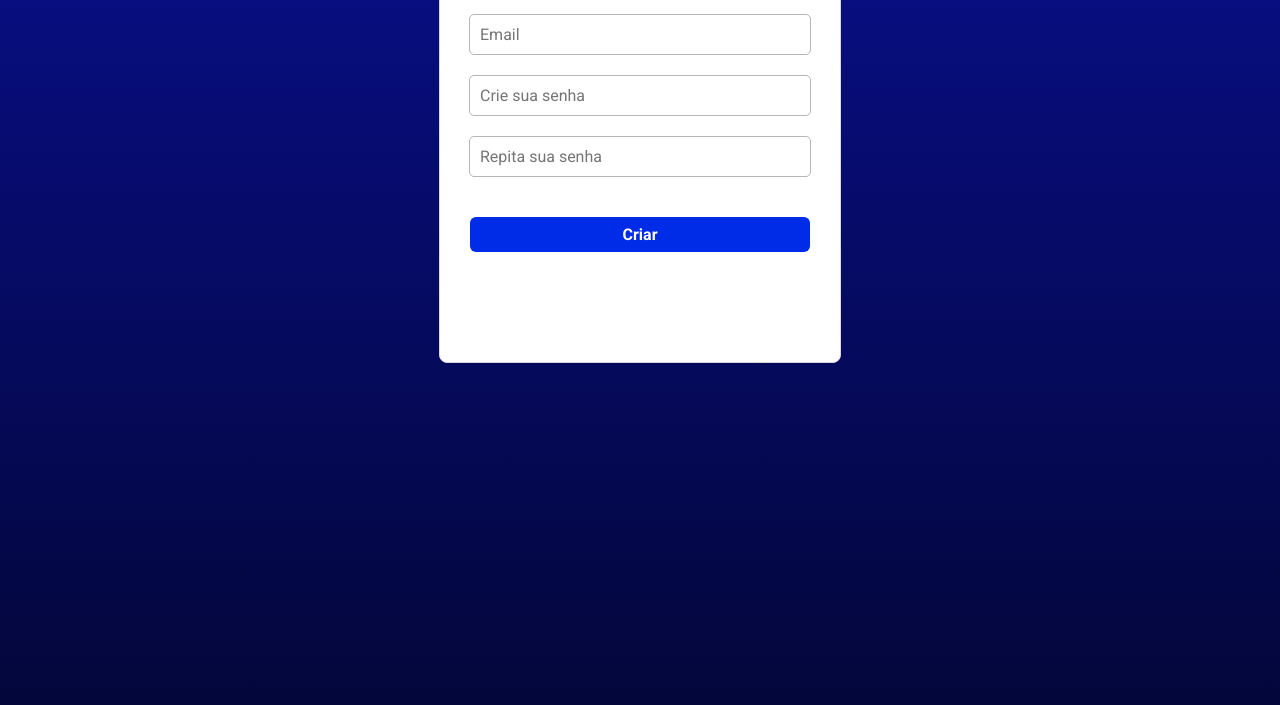
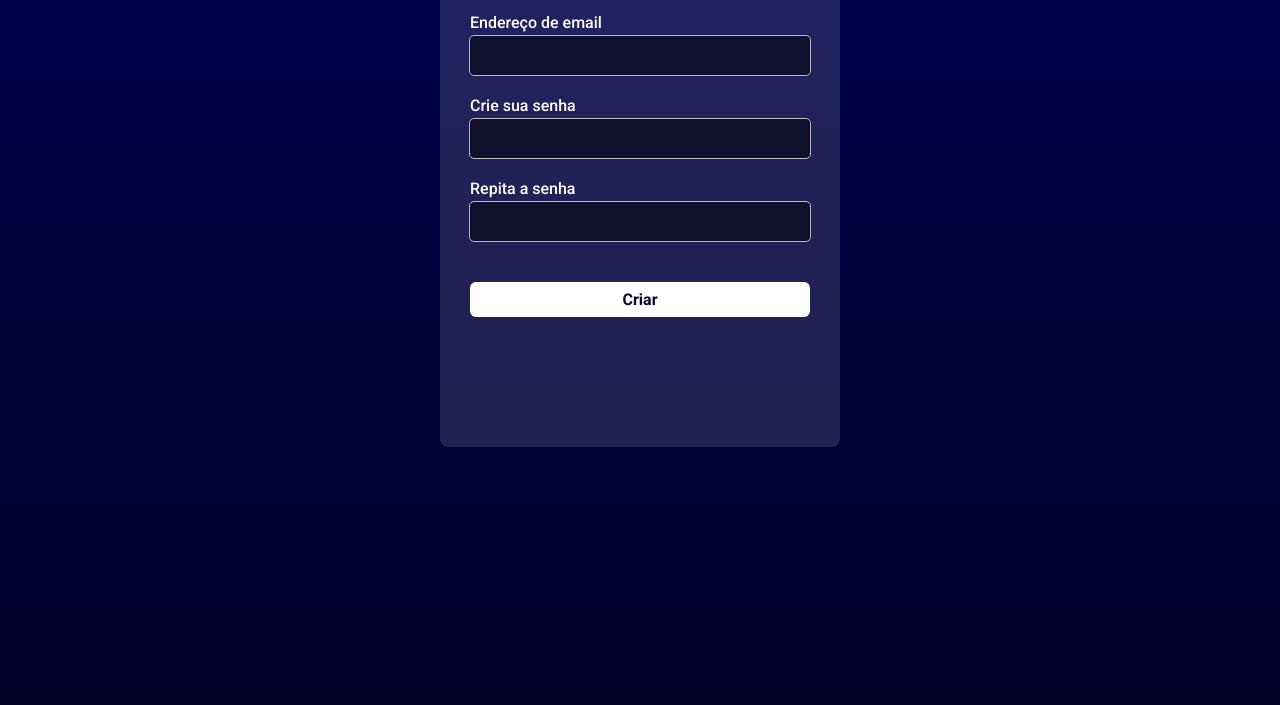
Before and after one commit to viniciusprass/aether-streaming, a plain HTML site: page html/createacc.html in a window 1280 px wide. Shown: the part 255-960 px from the top of the page. Drawn offline with Linux system fonts and the light colour scheme.

Commit message:
Atualização de estilo das páginas já criadas

```diff
--- a/CSS/createacc.css
+++ b/CSS/createacc.css
@@ -10,12 +10,12 @@
     --color3: #002BE7;
     --color4: #99ACFF;
     --color5: #ECEDFE;
-
 }
 * {
     margin: 0;
     padding: 0;
     font-family: "roboto", sans-serif;
+    transition: .3s;
 }
 header {
     height: 10vh;
@@ -36,7 +36,7 @@ header {
     font-family: "kemio";
 }
 body {
-    background-image: linear-gradient(0deg, var(--color1), var(--color2));
+    background-image: linear-gradient(0deg, rgb(0, 0, 39), rgb(0, 0, 85));
 }
 main {
     height: 100vh;
@@ -47,44 +47,43 @@ main {
     display: flex;
     flex-direction: column;
     max-width: 400px;
-    padding: 40px 0 70px 0;
-    background: #fff;
-    border: 1px solid #d8d8d8;
+    padding: 40px 0 130px 0;
+    background: rgba(255, 255, 255, 0.13);
     border-radius: 8px;
     margin: 20vh auto;
 }
 
 .input{
-    margin-bottom: 10px;
     width: 80%;
     display: block;
-    margin: auto;
-    margin-bottom: 20px;
+    margin: 3px auto 20px auto;
     padding: 10px;
     font-size: 1em;
-    background-color: white;
+    background-color: rgba(0, 0, 0, 0.5);
     border: rgb(182, 182, 182) solid 1px;
     border-radius: 5px;
-    caret-color: rgb(48, 48, 48);
-    color: rgb(66, 66, 66);
-}
-
-.input:focus{
-    outline: rgb(187, 187, 187) solid 1px
+    caret-color: rgb(228, 228, 228);
+    color: rgb(230, 230, 230);
 }
 
 #loginLabel {
     margin: 0 0 30px 30px;
     font-size: 2em;
     font-weight: bold;
+    color: #fff;
+}
+.inputLabel {
+    color: white;
+    margin-left: 30px;
+    font-weight: 500;
 }
 
 .button {
     width: 85%;
     display: block;
-    margin: 20px auto 40px auto;
-    background-color: var(--color3);
-    color: #fff;
+    margin: 20px auto 0 auto;
+    background-color: #fff;
+    color: var(--color1);
     padding: 8px;
     border-radius: 6px;
     border: none;
@@ -92,12 +91,8 @@ main {
     font-weight: bold;
 }
 .button:hover {
-    background-color: var(--color2);
+    background-color: #e6e6e6;
     cursor: pointer;
-}
-.button:active{
-    background-image: radial-gradient( var(--color2), var(--color3));
-    transition: 1s;
 }
 #submitButton{
     margin-top: 40px;
--- a/CSS/login.css
+++ b/CSS/login.css
@@ -5,6 +5,7 @@
 }
 *{
     font-family: "roboto", sans-serif;
+    transition: .3s;
 }
 :root {
     --color1: #03063A;
@@ -55,7 +56,7 @@ body{
 body::after{
     content: '';
     position: absolute;
-    top: -15vh;
+    top: -25vh;
     left: 0;
     width: 100%;
     height: 115vh;
@@ -64,47 +65,45 @@ body::after{
     z-index: -1;
 }
 #fields {
-    background-image: linear-gradient(0deg, black, rgba(0, 0, 0, 0.644));
+    color: var(--color1);
+    display: flex;
+    flex-direction: column;
     max-width: 400px;
-    height: 60vh;
-    margin: auto;
-    padding: 50px 20px 80px 20px;
-    margin-top: 15vh;
-    border-radius: 10px;
+    padding: 40px 0 130px 0;
+    background: rgba(0, 0, 0, 0.767);
+    border-radius: 8px;
+    margin: 20vh auto;
 }
-#loginLabel{
+#loginLabel {
+    margin: 0 0 30px 30px;
+    font-size: 2em;
+    font-weight: bold;
     color: #fff;
-    display: flex;
-    justify-content: center;
-    font-weight: bold;
-    font-size: 1.8em;
-    margin-bottom: 30px;
+}
+.inputLabel {
+    color: white;
+    margin-left: 30px;
+    font-weight: 500;
 }
 .input{
-    margin-bottom: 10px;
     width: 80%;
     display: block;
-    margin: auto;
-    margin-bottom: 20px;
+    margin: 3px auto 20px auto;
     padding: 10px;
     font-size: 1em;
-    background-color: #00000098;
-    border: rgb(143, 143, 143) solid 1px;
+    background-color: rgba(0, 0, 0, 0.5);
+    border: rgb(182, 182, 182) solid 1px;
     border-radius: 5px;
-    caret-color: white;
-    color: white;
-}
-
-.input:focus{
-    outline: white solid 2px
+    caret-color: rgb(228, 228, 228);
+    color: rgb(230, 230, 230);
 }
 
 .button {
     width: 85%;
     display: block;
-    margin: 45px auto 40px auto;
-    background-color: var(--color3);
-    color: #fff;
+    margin: 30px auto 40px auto;
+    background-color: #fff;
+    color: var(--color1);
     padding: 8px;
     border-radius: 6px;
     border: none;
@@ -112,12 +111,8 @@ body::after{
     font-weight: bold;
 }
 .button:hover {
-    background-color: var(--color2);
+    background-color: #e6e6e6;
     cursor: pointer;
-}
-.button:active{
-    background-image: radial-gradient( var(--color2), var(--color3));
-    transition: 1s;
 }
 
 #checkboxLogin {
@@ -194,7 +189,8 @@ footer > img {
         height: 115vh;
     }
     body::after {
-        height: 120vh;
+        height: 110vh;
+        top: 0;
     }
 }
 @media (max-width: 500px) {
--- a/html/createacc.html
+++ b/html/createacc.html
@@ -15,10 +15,13 @@
     <main>
         <div id="fields">
             <form action="" method="post">
-                <h1 id="loginLabel">Entre na sua conta</h1>
-                <input type="email" id="createEmailInput" class="input" placeholder="Email" required autocomplete="email">
-                <input type="password" id="createPasswordInput" class="input" placeholder="Crie sua senha" required minlength="8" maxlength="15" autocomplete="new-password">
-                <input type="password" id="confirmPasswordInput" class="input" placeholder="Repita sua senha" required minlength="8" maxlength="15" autocomplete="new-password">
+                <h1 id="loginLabel">Crie sua conta</h1>
+                <label for="createEmailInput" class="inputLabel">Endereço de email</label>
+                <input type="email" id="createEmailInput" class="input" placeholder="" required autocomplete="email">
+                <label for="createPasswordInput" class="inputLabel">Crie sua senha</label>
+                <input type="password" id="createPasswordInput" class="input" placeholder="" required minlength="8" maxlength="15" autocomplete="new-password">
+                <label for="confirmPasswordInput" class="inputLabel">Repita a senha</label>
+                <input type="password" id="confirmPasswordInput" class="input" placeholder="" required minlength="8" maxlength="15" autocomplete="new-password">
                 <div id="submitButton"><input type="submit" class="button" value="Criar"></div>
             </form>
         </div>
```
Also changed, not shown: html/login.html (+11 -9 lines).
